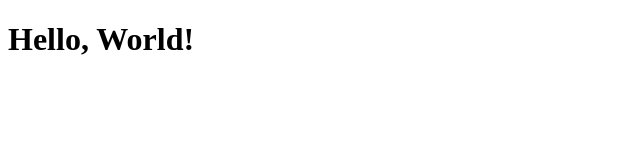
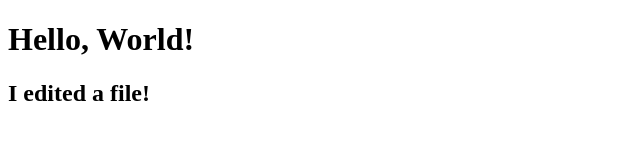
Before and after one commit to RedTree2025/CS3338-first-project, a plain HTML site: page index.html in a window 1280 px wide. Shown: the whole page, without its empty margins (0-640 px from the left). Drawn offline with Linux system fonts and the light colour scheme.

Commit message:
Update index.html
edited file with a h2

```diff
--- a/index.html
+++ b/index.html
@@ -7,5 +7,6 @@
 </head>
 <body>
     <h1>Hello, World!</h1>
+    <h2>I edited a file!</h2>
 </body>
 </html>
```
